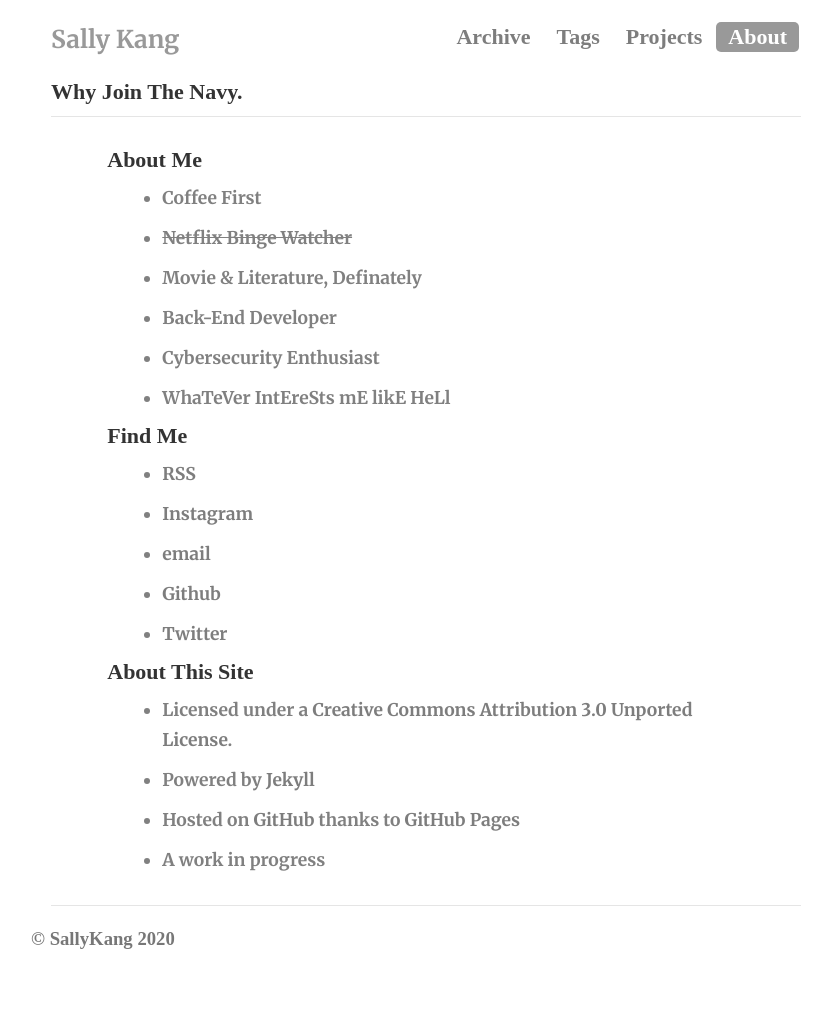
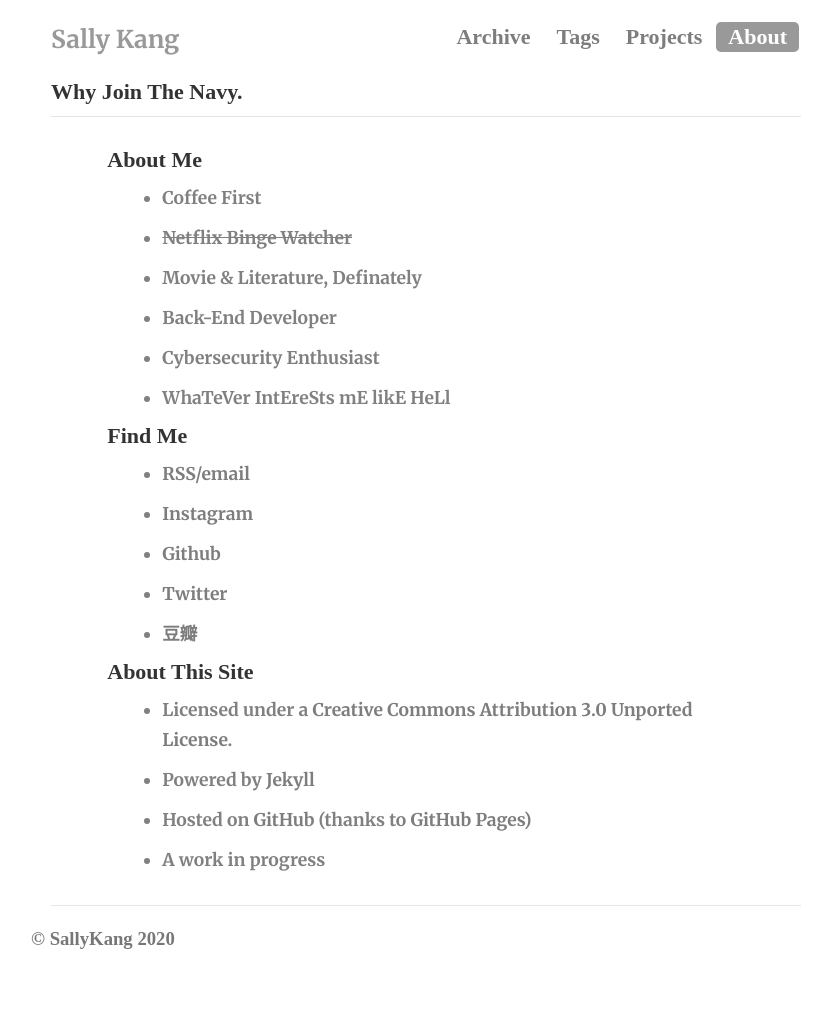
Before and after one commit to SallyKAN/SallyKAN.github.io, a Jekyll site: the page built from about/index.html, in a window 1280 px wide. Shown: the whole page, without its empty margins (214-1044 px from the left). Built offline with Jekyll 4.4.1, drawn with Linux system fonts in a browser that asks for light colours.

Commit message:
new change

```diff
--- a/about/index.html
+++ b/about/index.html
@@ -21,18 +21,19 @@ description: For Web learning and fun
       </ul>
  <p><b>Find Me</b></p>
 <ul class="list-unstyled">
-      	<h4><li><a href="http://feeds.feedburner.com/Sally-blog" rel="alternate" type="application/rss+xml">RSS</a></li></h4>
+      	<h4><li><a href="https://rss.app/feeds/FRwQ00sbDQutUgKj.xml" rel="alternate" type="application/rss+xml">RSS</a><a href="mailto:snapekang@gmail.com">/email</a></li></h4>
         <h4><li><a href="https://www.instagram.com/snape_kang/">Instagram</a></li></h4>
-	<h4><li><a href="mailto:snapekang@gmail.com">email</a></li></h4>
         <h4><li><a href="https://github.com/SallyKAN">Github</a></li></h4>
-	<h4><li><a href ="https://twitter.com/SillyK8">Twitter</a></li></h4>
+	<h4><li><a href="https://twitter.com/SillyK8">Twitter</a></li></h4>
+	<h4><li><a href="https://www.douban.com/people/snapek/">豆瓣</a></li></h4>
+
 </ul>
       	<!-- <a href="https://www.douban.com/people/snapek/"></a> -->
       <p><b>About This Site</b></p>
       <ul class="list-unstyled">
           <h4><li>Licensed under a <a rel="license" href="http://creativecommons.org/licenses/by/3.0/deed.en_US">Creative Commons Attribution 3.0 Unported License</a>. </li></h4>
           <h4><li>Powered by <a href="http://jekyllrb.com/" title="Jekyll">Jekyll</a></li></h4>
-          <h4><li>Hosted on <a href="http://github.com/jmcglone/jmcglone.github.io" title="This site hosted on GitHub">GitHub</a> thanks to <a href="http://pages.github.com/" title="GitHub Pages">GitHub Pages</a></li></h4>
+          <h4><li>Hosted on <a href="http://github.com/jmcglone/jmcglone.github.io" title="This site hosted on GitHub">GitHub</a> (thanks to <a href="http://pages.github.com/" title="GitHub Pages">GitHub Pages)</a></li></h4>
           <h4><li>A work in progress</li></h4>
       </ul>
   </div>
```
